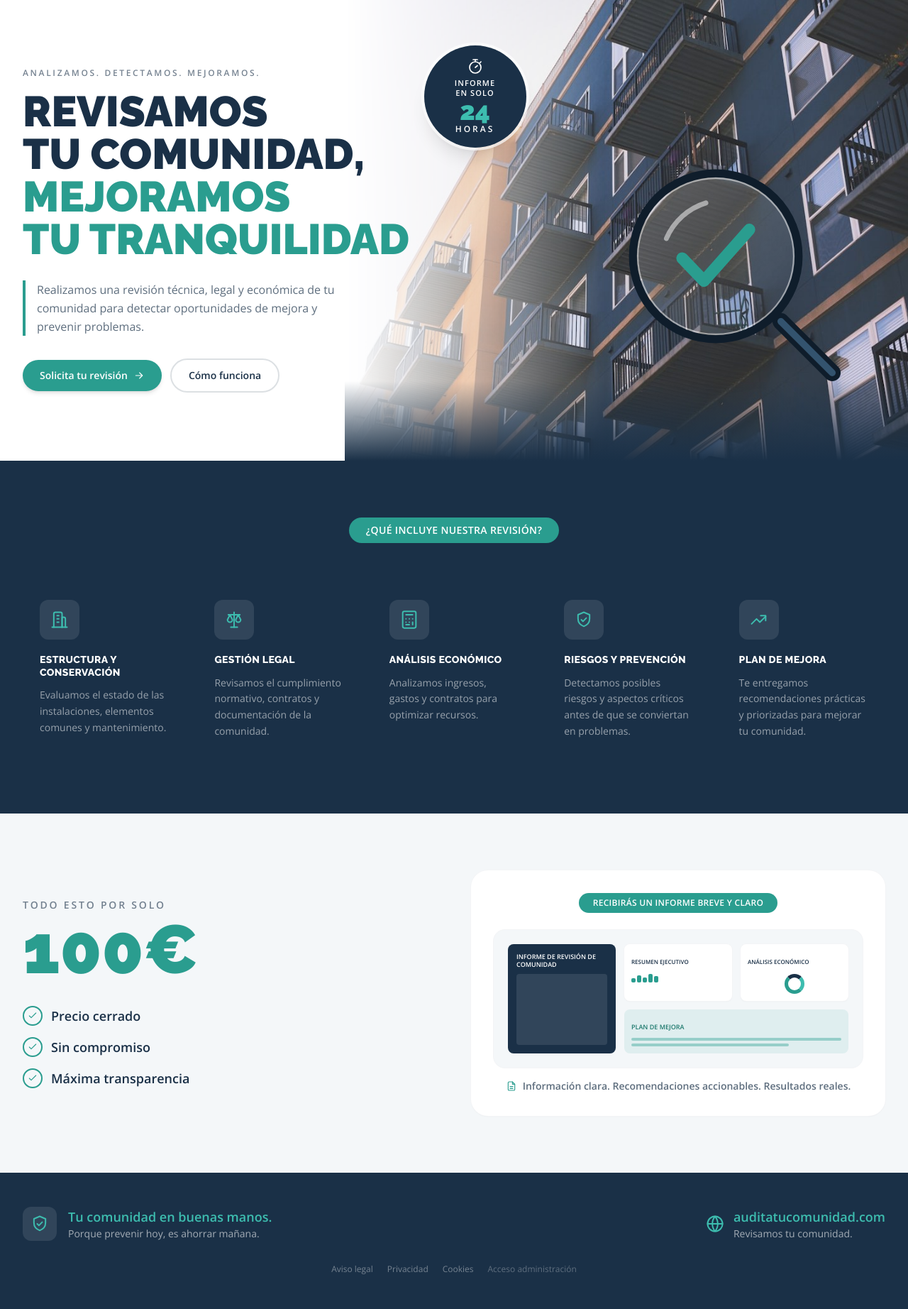
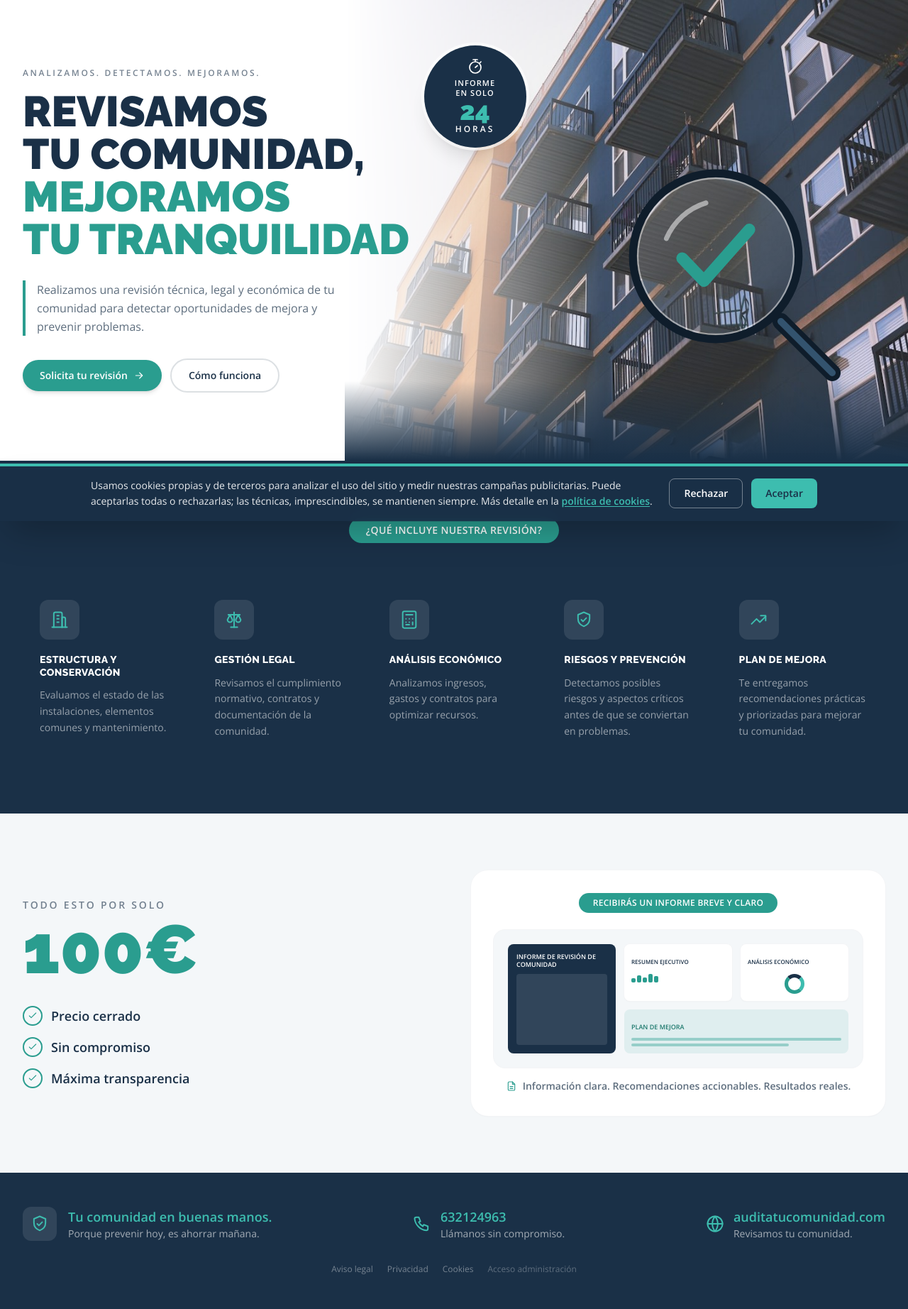
Before and after one commit to scarrascodevolver/audit360, a Laravel app: page / in a window 1280 px wide. Shown: the part 66-1910 px from the top of the page at 71% size. Run offline with Laravel 12, Linux system fonts and the light colour scheme; data comes from the database, SQL or seed files in the repository; style sheets or scripts are compiled from the project's sources.

Commit message:
Banner de cookies (RGPD) con Google Consent Mode v2
- Banner Aceptar/Rechazar con igual prominencia (BannerCookies.vue)
- Composable consent.js: estado + localStorage + update a Consent Mode v2
- Default 'denied' en el <head> antes de cualquier etiqueta de Google
- Botón "cambiar preferencias" en la página de cookies (retirar consentimiento)
- Datos legales reales del cliente en el seeder (Nexo Fincas, CIF, dirección, tel, email)

Co-Authored-By: Claude Opus 4.8 (1M context) <noreply@anthropic.com>

```diff
--- a/resources/js/App.vue
+++ b/resources/js/App.vue
@@ -4,9 +4,11 @@
         <component :is="Component" />
     </router-view>
     <EditorTextos />
+    <BannerCookies />
 </template>
 
 <script setup>
 import Navbar from './components/Navbar.vue';
 import EditorTextos from './components/EditorTextos.vue';
+import BannerCookies from './components/BannerCookies.vue';
 </script>
--- a/resources/js/app.js
+++ b/resources/js/app.js
@@ -4,6 +4,7 @@ import { createRouter, createWebHistory, createWebHashHistory } from 'vue-router
 
 import App from './App.vue';
 import { cargarContenido, comprobarAdmin, edicion, abrirEditor } from './composables/contenido';
+import { cargarConsentimiento } from './composables/consent';
 import LandingPage from './pages/LandingPage.vue';
 import CuotaSeguraPage from './pages/CuotaSeguraPage.vue';
 import RecopilacionPage from './pages/RecopilacionPage.vue';
@@ -32,6 +33,8 @@ const router = createRouter({
 
 cargarContenido();
 comprobarAdmin();
+// Reaplica en Google el consentimiento ya guardado (si lo hay) al cargar la web.
+cargarConsentimiento();
 
 const app = createApp(App).use(router);
 
--- /dev/null
+++ b/resources/js/components/BannerCookies.vue
@@ -0,0 +1,51 @@
+<template>
+    <Transition name="banner">
+        <div
+            v-if="!decisionTomada"
+            class="fixed inset-x-0 bottom-0 z-[60] border-t-4 border-teal-light bg-navy/95 px-4 py-4 text-white shadow-2xl backdrop-blur sm:px-6"
+            role="dialog"
+            aria-live="polite"
+            aria-label="Aviso de cookies"
+        >
+            <div class="mx-auto flex max-w-5xl flex-col gap-4 md:flex-row md:items-center md:justify-between">
+                <p class="text-sm leading-relaxed text-white/90">
+                    Usamos cookies propias y de terceros para analizar el uso del sitio y medir
+                    nuestras campañas publicitarias. Puede aceptarlas todas o rechazarlas; las
+                    técnicas, imprescindibles, se mantienen siempre. Más detalle en la
+                    <router-link to="/cookies" class="font-bold text-teal-light underline underline-offset-2">
+                        política de cookies</router-link>.
+                </p>
+                <div class="flex shrink-0 gap-3">
+                    <button
+                        type="button"
+                        class="rounded-lg border border-white/40 px-5 py-2.5 text-sm font-bold text-white transition hover:bg-white/10"
+                        @click="rechazarTodo"
+                    >
+                        Rechazar
+                    </button>
+                    <button
+                        type="button"
+                        class="rounded-lg bg-teal-light px-5 py-2.5 text-sm font-extrabold text-navy transition hover:bg-teal"
+                        @click="aceptarTodo"
+                    >
+                        Aceptar
+                    </button>
+                </div>
+            </div>
+        </div>
+    </Transition>
+</template>
+
+<script setup>
+import { decisionTomada, aceptarTodo, rechazarTodo } from '../composables/consent';
+</script>
+
+<style scoped>
+.banner-enter-active {
+    transition: transform 0.35s ease, opacity 0.35s ease;
+}
+.banner-enter-from {
+    transform: translateY(100%);
+    opacity: 0;
+}
+</style>
--- a/resources/js/pages/LegalPage.vue
+++ b/resources/js/pages/LegalPage.vue
@@ -68,6 +68,16 @@
                         Si en el futuro incorporamos cookies de análisis o publicidad, se lo pediremos antes
                         mediante un aviso de consentimiento y actualizaremos esta política.
                     </p>
+                    <p>
+                        Puede cambiar o retirar su consentimiento en cualquier momento:
+                    </p>
+                    <button
+                        type="button"
+                        class="mt-1 inline-flex items-center gap-2 rounded-lg border border-teal px-4 py-2 text-sm font-bold text-teal transition hover:bg-teal hover:text-white"
+                        @click="reabrirBanner"
+                    >
+                        Cambiar mis preferencias de cookies
+                    </button>
                 </div>
 
                 <router-link v-reveal="180" to="/" class="mt-8 inline-flex items-center gap-2 text-sm font-bold text-teal transition hover:text-teal-dark">
@@ -82,6 +92,7 @@
 import { computed } from 'vue';
 import { useRoute } from 'vue-router';
 import { useContenido } from '../composables/contenido';
+import { reabrirBanner } from '../composables/consent';
 
 const { t } = useContenido();
 const route = useRoute();
--- a/resources/views/app.blade.php
+++ b/resources/views/app.blade.php
@@ -19,6 +19,21 @@
     <link rel="preconnect" href="https://fonts.gstatic.com" crossorigin>
     <link href="https://fonts.googleapis.com/css2?family=Open+Sans:wght@400;600&family=Raleway:wght@700;800;900&display=swap" rel="stylesheet">
 
+    {{-- Google Consent Mode v2: por defecto TODO denegado hasta que el usuario
+         acepte en el banner. Debe ir ANTES de cualquier etiqueta de Google
+         (gtag/GA4/Ads), por eso está aquí en el <head> y no en el bundle. --}}
+    <script>
+        window.dataLayer = window.dataLayer || [];
+        function gtag(){dataLayer.push(arguments);}
+        gtag('consent', 'default', {
+            ad_storage: 'denied',
+            ad_user_data: 'denied',
+            ad_personalization: 'denied',
+            analytics_storage: 'denied',
+            wait_for_update: 500
+        });
+    </script>
+
     @vite(['resources/css/app.css', 'resources/js/app.js'])
 </head>
 <body class="bg-bg-light">
```
Also changed, not shown: database/seeders/ContenidoSeeder.php (+5 -5 lines), resources/js/composables/consent.js (added, +69 -0 lines).
